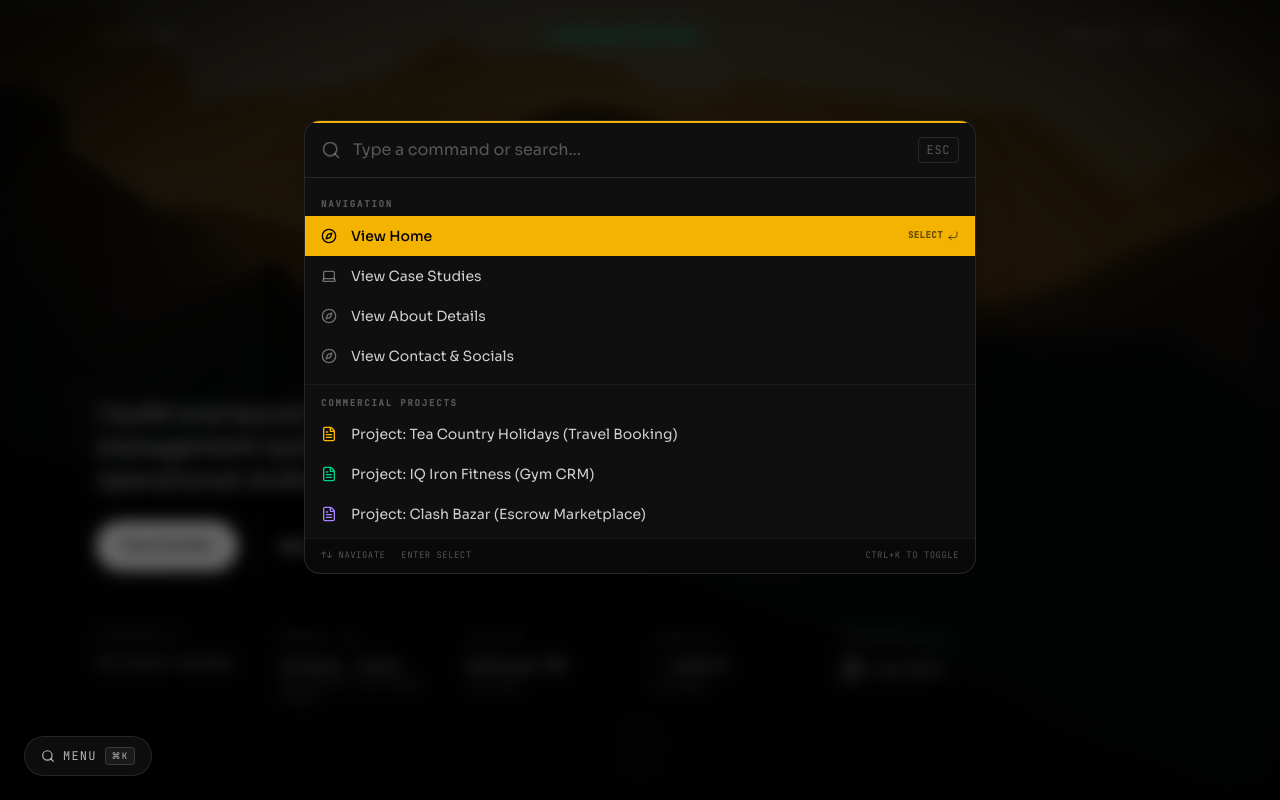
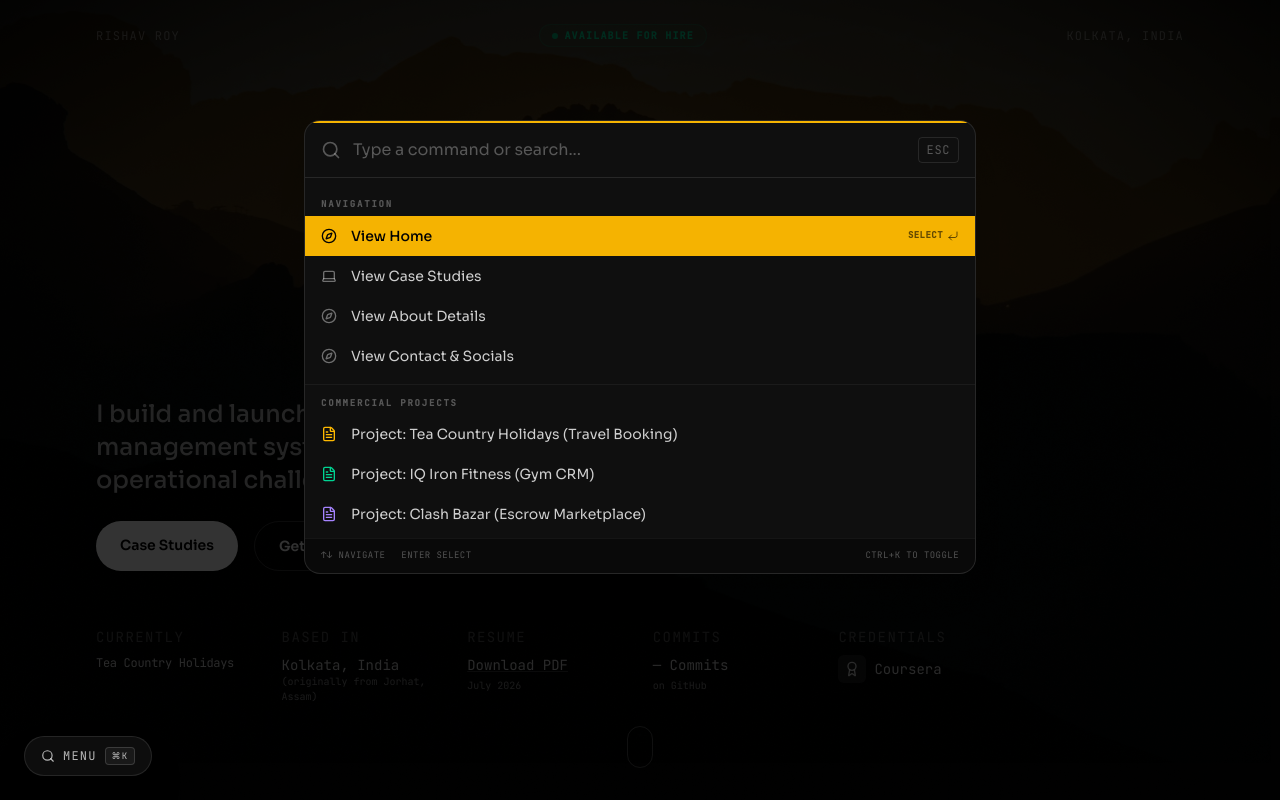
Before and after one commit to rishav00roy-web/Portfolio-website, a Next.js app: page / in a window 1280 px wide. Both pictures are taken after a click on the button "Open command menu". Shown: the top 800 px of the page. Built offline with nearby package versions, Linux system fonts and the light colour scheme; no server answers.

Commit message:
Optimize CommandMenu performance by removing Framer Motion and replacing it with pure CSS animations

```diff
--- a/src/components/CommandMenu.tsx
+++ b/src/components/CommandMenu.tsx
@@ -1,8 +1,7 @@
 "use client";
 
-import { useEffect, useState, useRef } from "react";
+import { useEffect, useState, useRef, useMemo } from "react";
 import { useRouter } from "next/navigation";
-import { AnimatePresence, motion } from "framer-motion";
 import { Search, Moon, Sun, BookOpen, FileText, CornerDownLeft, Mail, Phone, Compass, Laptop } from "lucide-react";
 
 interface CommandMenuProps {
@@ -73,7 +72,7 @@ export default function CommandMenu({ onOpenCaseStudy }: CommandMenuProps) {
     };
   }, [isOpen]);
 
-  const items = [
+  const items = useMemo(() => [
     // Navigation
     {
       category: "Navigation",
@@ -189,7 +188,7 @@ export default function CommandMenu({ onOpenCaseStudy }: CommandMenuProps) {
         setIsOpen(false);
       },
     },
-  ];
+  ], [onOpenCaseStudy, router, theme, readingMode]);
 
   // Filter items by search query
   const filteredItems = items.filter((item) =>
@@ -244,25 +243,17 @@ export default function CommandMenu({ onOpenCaseStudy }: CommandMenuProps) {
       )}
 
       {/* Main Command Menu Dialog */}
-      <AnimatePresence>
       {isOpen && (
         <div className="fixed inset-0 z-50 flex items-start justify-center pt-[10vh] sm:pt-[15vh] px-4">
           {/* Backdrop */}
-            <motion.div
-              initial={{ opacity: 0 }}
-              animate={{ opacity: 1 }}
-              exit={{ opacity: 0 }}
+          <div
             onClick={() => setIsOpen(false)}
-              className="absolute inset-0 bg-black/60 backdrop-blur-sm"
+            className="absolute inset-0 bg-black/80 animate-in fade-in duration-200"
           />
 
           {/* Panel */}
-            <motion.div
-              initial={{ opacity: 0, scale: 0.97, y: -10 }}
-              animate={{ opacity: 1, scale: 1, y: 0 }}
-              exit={{ opacity: 0, scale: 0.97, y: -10 }}
-              transition={{ duration: 0.15, ease: "easeOut" }}
-              className="relative w-full max-w-2xl bg-[#0f0f0f] border border-white/10 rounded-2xl overflow-hidden shadow-2xl flex flex-col focus:outline-none"
+          <div
+            className="relative w-full max-w-2xl bg-[#0f0f0f] border border-white/10 rounded-2xl overflow-hidden shadow-2xl flex flex-col focus:outline-none animate-in fade-in zoom-in-95 slide-in-from-top-4 duration-200 ease-out"
             tabIndex={-1}
             role="dialog"
             aria-modal="true"
@@ -367,10 +358,9 @@ export default function CommandMenu({ onOpenCaseStudy }: CommandMenuProps) {
                 </div>
                 <span>Ctrl+K to toggle</span>
               </div>
-            </motion.div>
+            </div>
           </div>
         )}
-      </AnimatePresence>
       </>
   );
 }
```
Lines whose indentation alone changed are shown as unchanged.
